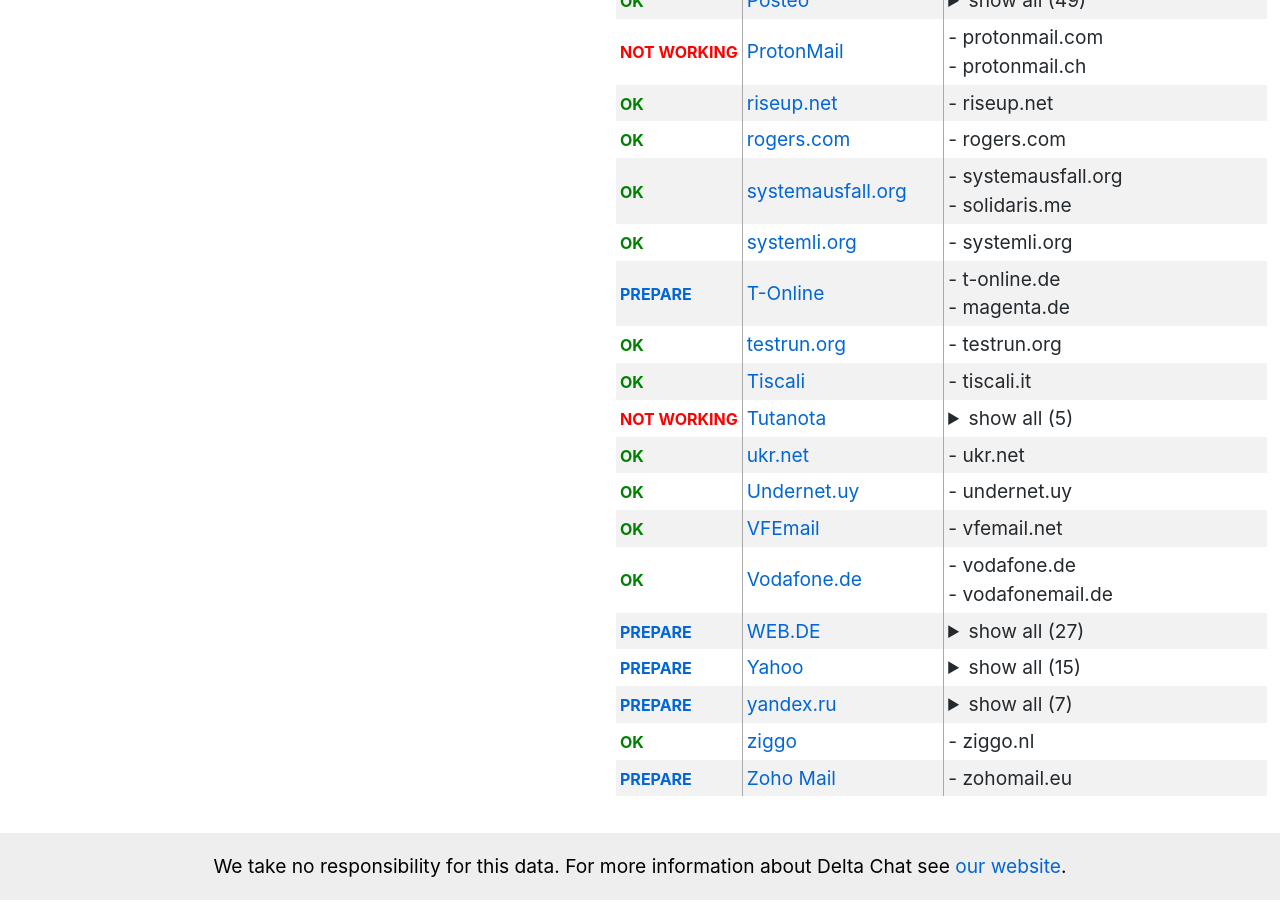
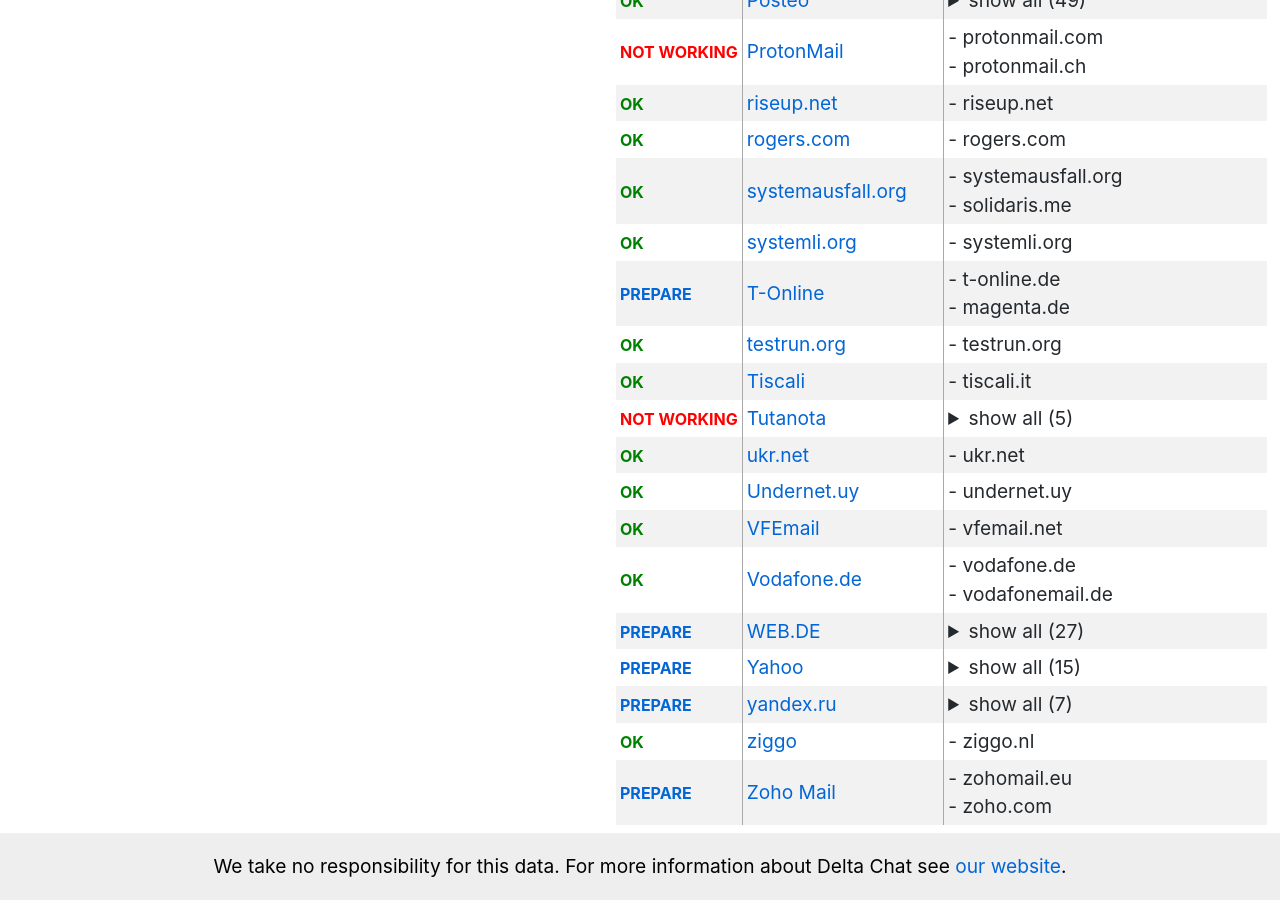
Before and after one commit to deltachat/provider-db, a Jekyll site: the page built from index.html, in a window 1280 px wide and 900 px high, scrolled down 1503 px. Built offline with Jekyll 4.4.1, drawn with Linux system fonts in a browser that asks for light colours; before the commit the page ends 2374 px from its top, so only the background shows below that.

Commit message:
Update zoho.md

```diff
--- a/_providers/zoho.md
+++ b/_providers/zoho.md
@@ -2,6 +2,7 @@
 name: Zoho Mail
 domains:
   - zohomail.eu
+  - zoho.com
 status: PREPARATION
 server:
   - type: imap
```
